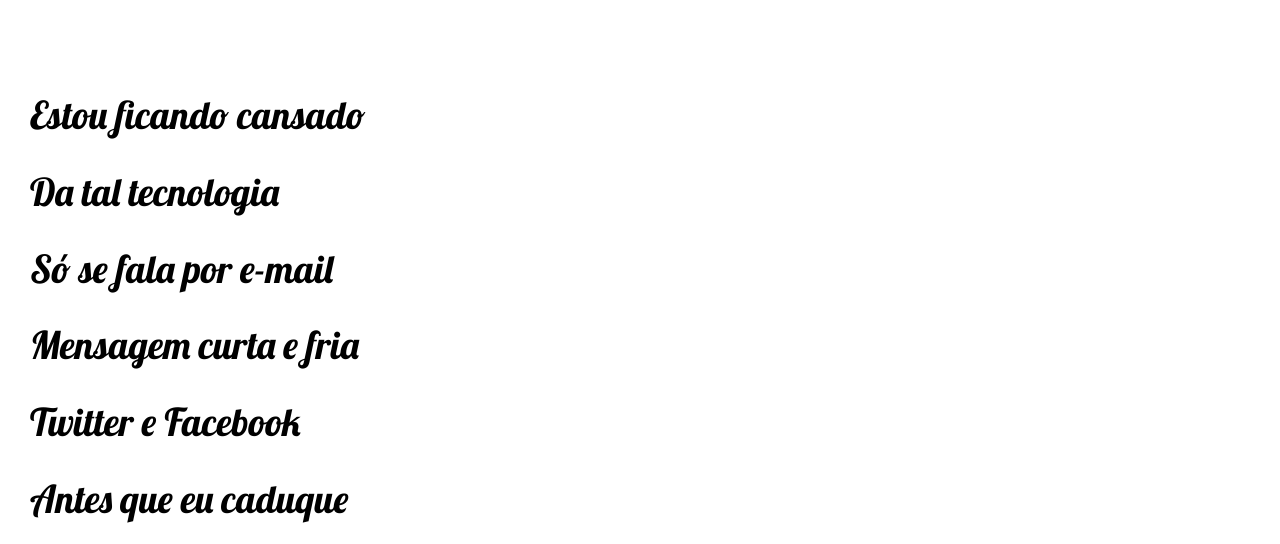
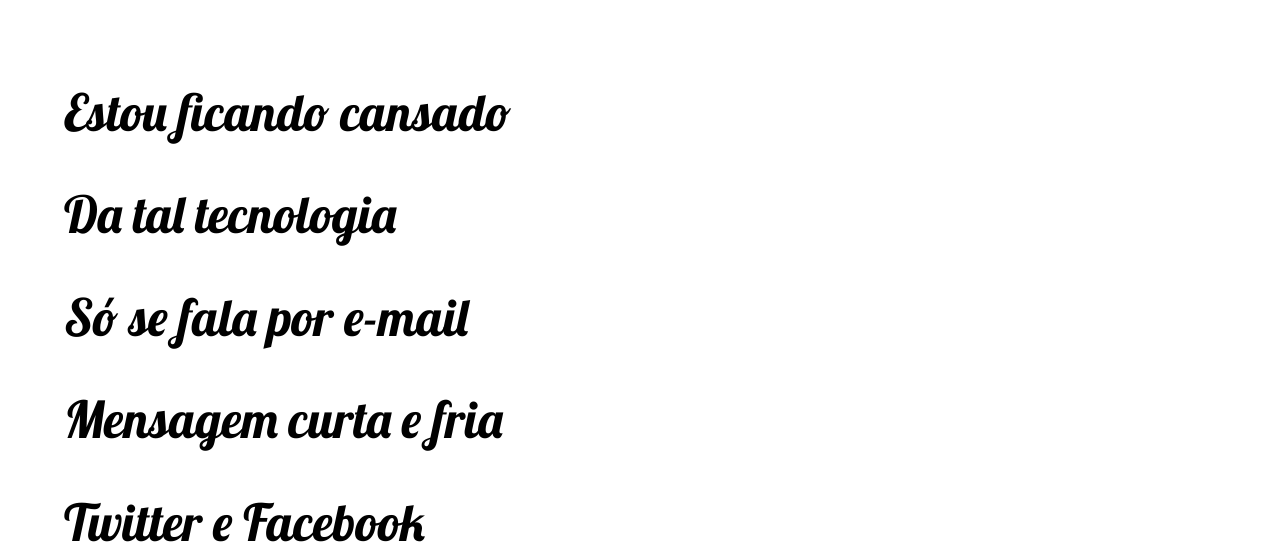
Before and after one commit to Arthurjd03/cordel, a plain HTML site: page docs/index.html in a window 1280 px wide. Shown: the part 263-807 px from the top of the page. Drawn offline with Linux system fonts and the light colour scheme.

Commit message:
teste no css

```diff
--- a/docs/estilo/styles.css
+++ b/docs/estilo/styles.css
@@ -48,12 +48,12 @@ a:hover {
 }
 
 section {
-    padding-left: 30px;
-    padding-top: 10vh;
+    padding-left: 5vw;
+    padding-top: 5vw;
     padding-bottom: 10vh;
     line-height: 2em;
     font-family: var(--fonte3);
-    font-size: 3vw;
+    font-size: 4vw;
 }
 
 section > p {
```
